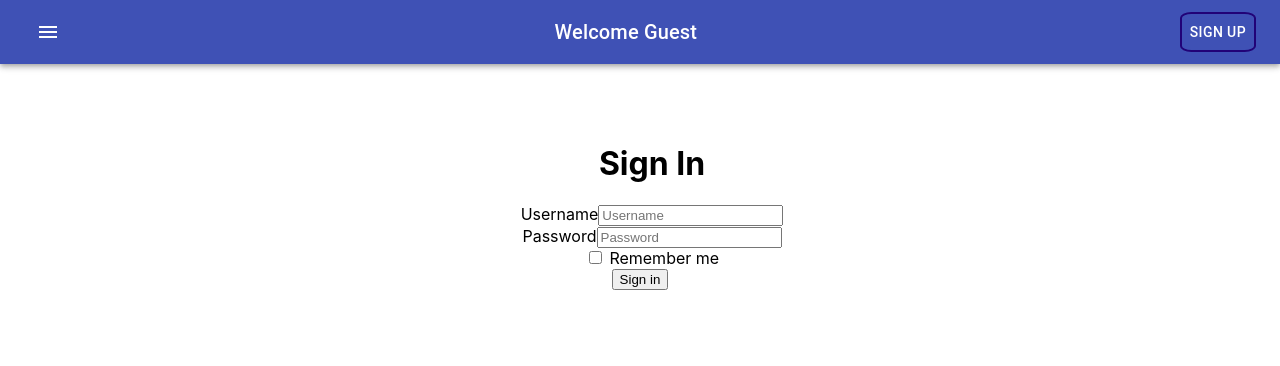
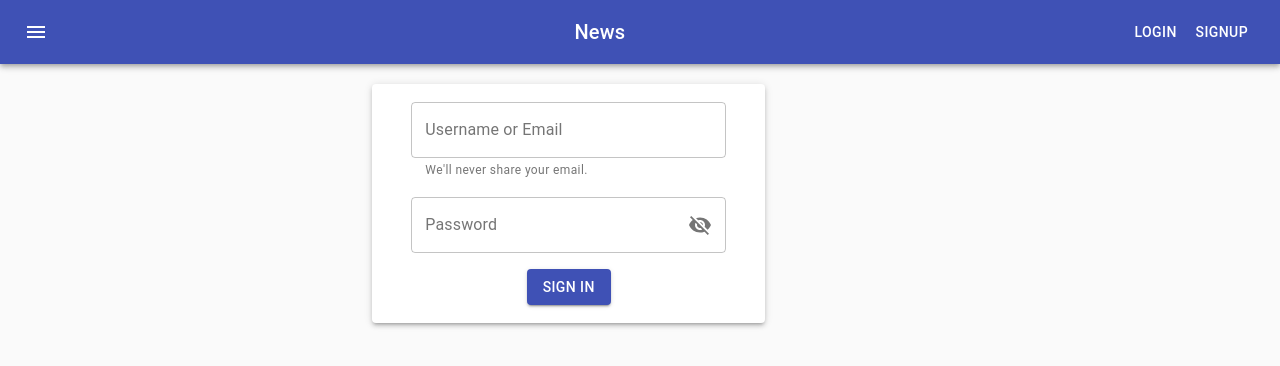
Before and after one commit to yukiju/clatam_zen-cuisine, a React (Create React App) app: page /login in a window 1280 px wide. Shown: the top 366 px of the page. Built offline with nearby package versions, Linux system fonts and the light colour scheme.

Commit message:
changes to login

```diff
--- a/package.json
+++ b/package.json
@@ -10,6 +10,7 @@
     "@testing-library/jest-dom": "^4.2.4",
     "@testing-library/react": "^9.3.2",
     "@testing-library/user-event": "^7.1.2",
+    "@types/axios": "^0.14.0",
     "@types/jest": "^26.0.9",
     "@types/node": "^14.0.27",
     "@types/react": "^16.9.46",
--- a/src/App.tsx
+++ b/src/App.tsx
@@ -1,10 +1,12 @@
-import React from 'react';
+import React, { useState } from 'react';
 import logo from './logo.svg';
 import './App.css';
 
 import { MainComponent } from './components/main'
 
 function App() {
+
+
   return (
     <div className="App">
       <MainComponent />
--- /dev/null
+++ b/src/components/appbar.tsx
@@ -0,0 +1,43 @@
+import React, { useEffect,useState } from 'react'
+import { RouteComponentProps, withRouter } from 'react-router'
+import { Button, AppBar, Toolbar, IconButton, Menu, MenuItem, Typography, makeStyles } from '@material-ui/core'
+import MenuIcon from '@material-ui/icons/Menu'
+import './navbar.css'
+
+const useStyles = makeStyles((theme) => ({
+    root: {
+        flexGrow: 1,
+    },
+    menuButton: {
+        marginRight: theme.spacing(2),
+    },
+    title: {
+        flexGrow: 1,
+    },
+}))
+
+export const AppBarComp: React.FC<RouteComponentProps> = (props) => {
+
+    const [view, setView] = useState<'LOGIN' | 'SIGNUP' | 'HOME'>('LOGIN')
+
+    const classes = useStyles()
+
+    return (
+        <div className={classes.root}>
+            <AppBar position="static">
+                <Toolbar>
+                    <IconButton edge="start" className={classes.menuButton} color="inherit" aria-label="menu">
+                        <MenuIcon />
+                    </IconButton>
+                    <Typography variant="h6" className={classes.title}>
+                        News
+          </Typography>
+                    <Button color="inherit" onClick={() => setView('LOGIN')}>Login</Button>
+                    <Button color="inherit" onClick={() => setView('SIGNUP')}>Signup</Button>
+                </Toolbar>
+            </AppBar>
+        </div>
+    )
+}
+
+export default withRouter(AppBarComp)
--- /dev/null
+++ b/src/components/home.tsx
@@ -0,0 +1,5 @@
+import React from 'react'
+
+export const Home: React.FC = () => {
+    return (<div></div>)
+}
--- a/src/components/login.tsx
+++ b/src/components/login.tsx
@@ -1,12 +1,79 @@
 import React, { useState, useEffect } from 'react'
+import clsx from 'clsx'
 import './login.css'
-import { Container } from '@material-ui/core'
-import { Form, Row, Col, Button } from 'react-bootstrap'
+import { makeStyles } from '@material-ui/core/styles'
+import {
+    Container,
+    Paper,
+    FormControl,
+    TextField,
+    InputLabel,
+    Input,
+    FormHelperText,
+    OutlinedInput,
+    CssBaseline,
+    InputAdornment,
+    IconButton,
+    Icon,
+    Button
+} from '@material-ui/core'
+import { Visibility, VisibilityOff } from '@material-ui/icons'
+import { Form, Row, Col } from 'react-bootstrap'
 
-export const Login: React.FC = () => {
+interface ILoginProps {
+    setView: (view: 'LOGIN' | 'SIGNUP' | 'HOME') => void
+}
+
+const useStyles = makeStyles((theme) => ({
+    root: {
+        '& > *': {
+            margin: theme.spacing(1),
+            width: '60ch'
+        },
+    },
+    form: {
+        marginTop: 20,
+        width: '50ch',
+        padding: 10
+    },
+    margin: {
+        margin: theme.spacing(1),
+    },
+    withoutLabel: {
+        marginTop: theme.spacing(3),
+    },
+    textField: {
+        width: '40ch',
+    },
+    button: {
+        margin: theme.spacing(1),
+    },
+}))
+
+export const Login: React.FC<ILoginProps> = (props) => {
+
+    const classes = useStyles()
 
     const [inputUsername, setInputUsername] = useState('');
     const [inputPassword, setInputPassword] = useState('');
+
+    const [values, setValues] = React.useState({
+        email: '',
+        password: '',
+        showPassword: false,
+    });
+
+    const handleChange = (prop: any) => (event: any) => {
+        setValues({ ...values, [prop]: event.target.value });
+    };
+
+    const handleClickShowPassword = () => {
+        setValues({ ...values, showPassword: !values.showPassword });
+    };
+
+    const handleMouseDownPassword = (event: any) => {
+        event.preventDefault();
+    };
 
     useEffect(() => {
     }, [])
@@ -18,21 +85,86 @@ export const Login: React.FC = () => {
         }
     }
 
+
+
     return (
-        <Container>
-            <Form className="form-login">
+        <Container className={classes.root} maxWidth="sm">
+            <CssBaseline />
+            <Form>
+                <Paper className={classes.form} elevation={3}>
 
-                <h1 className="h3 mb-3 font-weight-normal">Sign In</h1>
+                    <FormControl className={clsx(classes.margin, classes.textField)} variant="outlined">
+                        <InputLabel htmlFor="email">Username or Email</InputLabel>
+                        <OutlinedInput
+                            id="email"
+                            value={values.email}
+                            aria-describedby="email-txt"
+                            labelWidth={140}
+                            onChange={handleChange('email')}
+                            inputProps={{
+                                'aria-label': 'We\'ll never share your email.',
+                            }}
+                        />
+                        <FormHelperText id="email-txt">We'll never share your email.</FormHelperText>
+                    </FormControl>
+                    <FormControl className={clsx(classes.margin, classes.textField)} variant="outlined">
+                        <InputLabel htmlFor="outlined-adornment-password">Password</InputLabel>
+                        <OutlinedInput
+                            id="outlined-adornment-password"
+                            type={values.showPassword ? 'text' : 'password'}
+                            value={values.password}
+                            onChange={handleChange('password')}
+                            endAdornment={
+                                <InputAdornment position="end">
+                                    <IconButton
+                                        aria-label="toggle password visibility"
+                                        onClick={handleClickShowPassword}
+                                        onMouseDown={handleMouseDownPassword}
+                                        edge="end"
+                                    >
+                                        {values.showPassword ? <Visibility /> : <VisibilityOff />}
+                                    </IconButton>
+                                </InputAdornment>
+                            }
+                            labelWidth={70}
+                        />
+                    </FormControl>
+                    <Button
+                        variant="contained"
+                        color="primary"
+                        className={classes.button}
+                    >SIGN IN</Button>
+
+                </Paper>
+            </Form>
+
+
+
+            {/*<Form className={classes.root} noValidate autoComplete="off">
+
+
+
 
                 <Form.Group>
+
+
+
                     <Form.Label>Username</Form.Label>
                     <Form.Control value={inputUsername} onChange={(e) => setInputUsername(e.target.value)} placeholder="Username" />
                 </Form.Group>
 
                 <Form.Group>
-                    <Form.Label>Password</Form.Label>
-                    <Form.Control type="password" value={inputPassword} onChange={(e) => setInputPassword(e.target.value)} placeholder="Password" required />
-                </Form.Group>
+                    <TextField
+                        id="outlined-password-input"
+                        label="Password"
+                        type="password"
+                        autoComplete="current-password"
+                        variant="outlined"
+                    />{/*
+                        <Form.Label>Password</Form.Label>
+                        <Form.Control type="password" value={inputPassword} onChange={(e) => setInputPassword(e.target.value)} placeholder="Password" required />
+                        */}
+            {/*</Form.Group>
 
                 <Form.Group className="checkbox mb-3">
                     <Form.Label>
@@ -42,7 +174,7 @@ export const Login: React.FC = () => {
 
             </Form>
             <Button type="submit" onClick={() => loginCredentials()}>Sign in</Button>
-
+                */}
         </Container>
     )
 }
--- a/src/components/main.tsx
+++ b/src/components/main.tsx
@@ -1,26 +1,43 @@
-import React from 'react'
+import React, { useState } from 'react'
 import { BrowserRouter, Switch, Route } from 'react-router-dom'
 import NavBar from './navbar'
 import { Register } from './register'
 import { Login } from './login'
+import { register } from '../serviceWorker'
+import { Home } from './home'
+import AppBarComp from './appbar'
 
 
 
 export const MainComponent: React.FC = () => {
+    const [view, setView] = useState<'LOGIN' | 'SIGNUP' | 'HOME'>('LOGIN')
+
+    const viewSwitch = () => {
+        switch(view) {
+            case 'LOGIN': return <Login setView={setView} />
+            case 'SIGNUP': return <Register setView={setView}/>
+            case 'HOME': return <Home />
+        }
+    }
+
     return (
         <div className="main-container">
             <BrowserRouter>
-                <NavBar />
+                {/*<NavBar />*/}
+                <AppBarComp />
                 <main>
                     <Switch>
                         <Route exact path="/">
                             {/*// login component*/}
                         </Route>
+                        <Route path="/home">
+                            { viewSwitch() }
+                        </Route>
                         <Route path="/login">
-                            <Login />
+                            <Login setView={setView} />
                         </Route>
                         <Route path="/register">
-                            <Register />
+                            <Register setView={setView} />
                         </Route>
                     </Switch>
                 </main>
--- a/src/components/register.tsx
+++ b/src/components/register.tsx
@@ -1,7 +1,11 @@
 import React, { useState, useEffect } from 'react'
 import { Form, Container, Row, Col, Button } from 'react-bootstrap'
 
-export const Register: React.FC = () => {
+interface ISignupProps {
+    setView: (view: 'LOGIN' | 'SIGNUP' | 'HOME') =>  void
+}
+
+export const Register: React.FC<ISignupProps> = (props) => {
 
     const [inputUsername, setInputUsername] = useState('')
     const [inputEmail, setInputEmail] = useState('')
```
Also changed, not shown: 1 other file (tests, documents, lock files or other folders).
